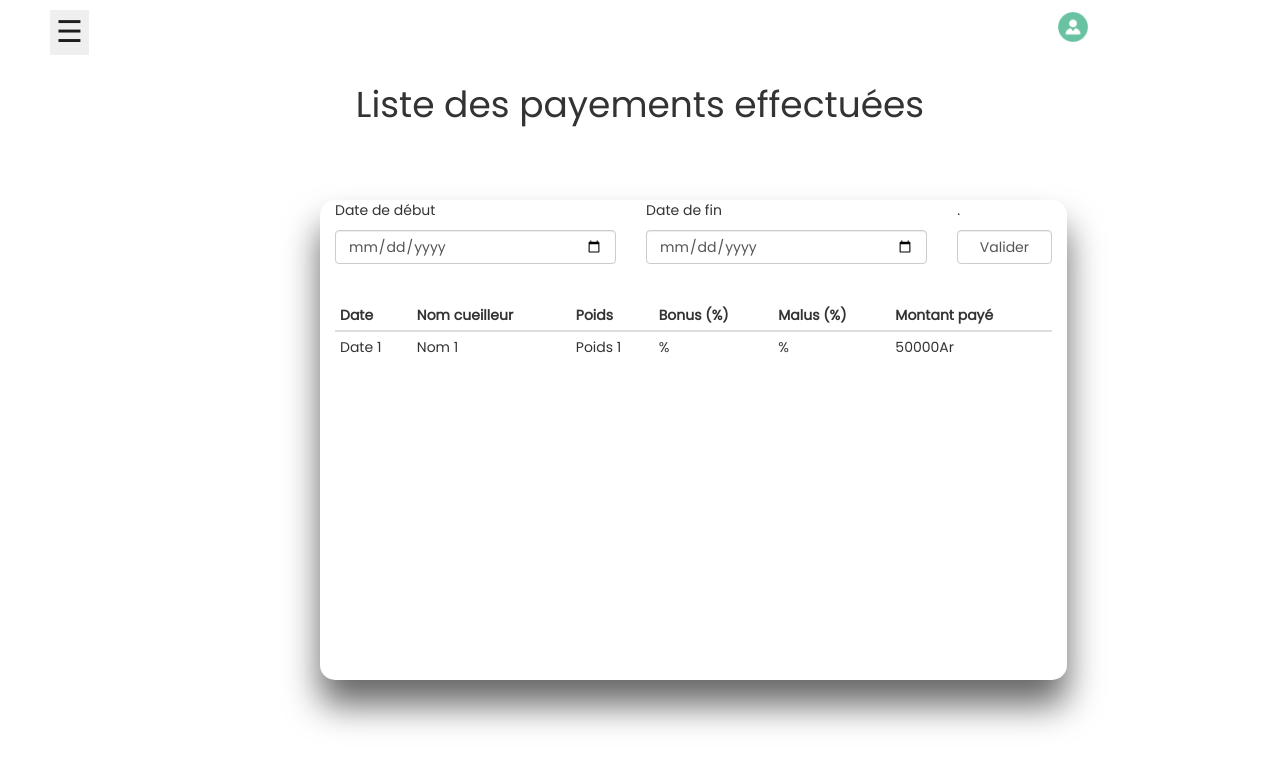
After one commit to Tsaramirana/Tea, a PHP site: page /pages/payement.php in a window 1280 px wide. The commit adds this page. Shown: the top 768 px of the page. Run offline with PHP 8.4, Linux system fonts and the light colour scheme.

Commit message:
Payement et statistique user

```diff
--- /dev/null
+++ b/assets/css/payement.css
@@ -0,0 +1,12 @@
+#content-payement{
+    position: absolute;
+    top: 25%;
+    left: 25%;
+    box-shadow: 0 25px 35px rgba(0,0,0, 0.6);
+    border-radius: 15px;
+    height: 60vh;
+}
+#content-payement #table{
+    margin-top: 5%;
+    padding : 0 15px;
+}
--- a/pages/acceuilUser.html
+++ b/pages/acceuilUser.html
@@ -18,6 +18,7 @@
             <h1>Tea-rapy</h1>
             <ul>
                 <li><a href="#" class="active">Accueil</a></li>
+                <li><a href="payement.php">Payement</a></li>
                 <li><a href="#">Déconnexion</a></li>
             </ul>
         </div>
--- a/pages/cueillette.html
+++ b/pages/cueillette.html
@@ -19,6 +19,7 @@
             <h1>Tea-rapy</h1>
             <ul>
                 <li><a href="acceuilUser.html">Accueil</a></li>
+                <li><a href="payement.php">Payement</a></li>
                 <li><a href="#">Déconnexion</a></li>
             </ul>
         </div>
--- a/pages/depense.html
+++ b/pages/depense.html
@@ -19,6 +19,7 @@
             <h1>Tea-rapy</h1>
             <ul>
                 <li><a href="acceuilUser.html">Accueil</a></li>
+                <li><a href="payement.php">Payement</a></li>
                 <li><a href="#">Déconnexion</a></li>
             </ul>
         </div>
--- /dev/null
+++ b/pages/payement.php
@@ -0,0 +1,87 @@
+<!DOCTYPE html>
+<html lang="en">
+<head>
+    <meta charset="UTF-8">
+    <meta name="viewport" content="width=device-width, initial-scale=1.0">
+    <link rel="stylesheet" href="../assets/css/bootstrap.css">
+    <link rel="stylesheet" href="../assets/css/general.css">
+    <link rel="stylesheet" href="../assets/css/header.css">
+    <link rel="stylesheet" href="../assets/css/sidebar.css">
+    <link rel="stylesheet" href="../assets/css/payement.css">
+    <link rel="shortcut icon" href="../assets/images/logo.png" type="image/x-icon">
+    <title>Tea-rapy</title>
+</head>
+<body>
+    <div class="container-fluid">
+        <!-- SIDEBAR -->
+        <div class="sidebar" id="sidebar">
+            <button class="close-btn" id="closeBtn">&times;</button>
+            <h1>Tea-rapy</h1>
+            <ul>
+                <li><a href="acceuilUser.html">Accueil</a></li>
+                <li><a href="#" class="active">Payement</a></li>
+                <li><a href="#">Déconnexion</a></li>
+            </ul>
+        </div>
+        <!-- SIDEBAR -->
+
+        <!-- HEADER -->
+        <header class="header">
+            <div class="col-md-10">
+                <button class="open-btn" id="openBtn">&#9776;</button>
+            </div>
+            <div class="col-md-2">
+                <div class="user-icon">
+                    <img src="../assets/images/user-icon.png" alt="User Icon">
+                </div>
+                <div class="user-info">
+                    <p>Nom de l'utilisateur</p>
+                </div>
+            </div>
+        </header>
+        <!-- HEADER -->
+
+        <center><h1>Liste des payements effectuées</h1></center>
+        <div class="col-md-7" id="content-payement">
+            <div class="row" id="filter-date">
+                <div class="col-sm-5">
+                <p>Date de début</p>
+                <input type="date" class="form-control" id="inputEmail3" placeholder="Date Début">
+                </div>
+                <div class="col-sm-5">
+                <p>Date de fin</p>
+                <input type="date" class="form-control" id="inputEmail3" placeholder="Date Fin">
+                </div>
+                <div class="col-sm-2">
+                    <p>.</p>
+                    <input type="submit" class="form-control" value="Valider">
+                </div>
+            </div>
+        <div class="row" id="table">
+            <table class="table table-condensed">
+                <thead>
+                    <th>Date</th>
+                    <th>Nom cueilleur</th>
+                    <th>Poids</th>
+                    <th>Bonus (%)</th>
+                    <th>Malus (%)</th>
+                    <th>Montant payé</th>
+                </thead>
+                <tbody>
+                    <tr>
+                        <td>Date 1</td>
+                        <td>Nom 1</td>
+                        <td>Poids 1</td>
+                        <td>%</td>
+                        <td>%</td>
+                        <td>50000Ar</td>
+                    </tr>
+                </tbody>
+            </table>
+        </div>
+        </div>
+    </div>
+    <script src="../assets/js/pagination.js"></script>
+    <script src="../assets/js/sidebar.js"></script>
+</body>
+</html>
```
Also changed, not shown: assets/css/resultat.css (+28 -3 lines), pages/resultat.html (+18 -1 lines).
